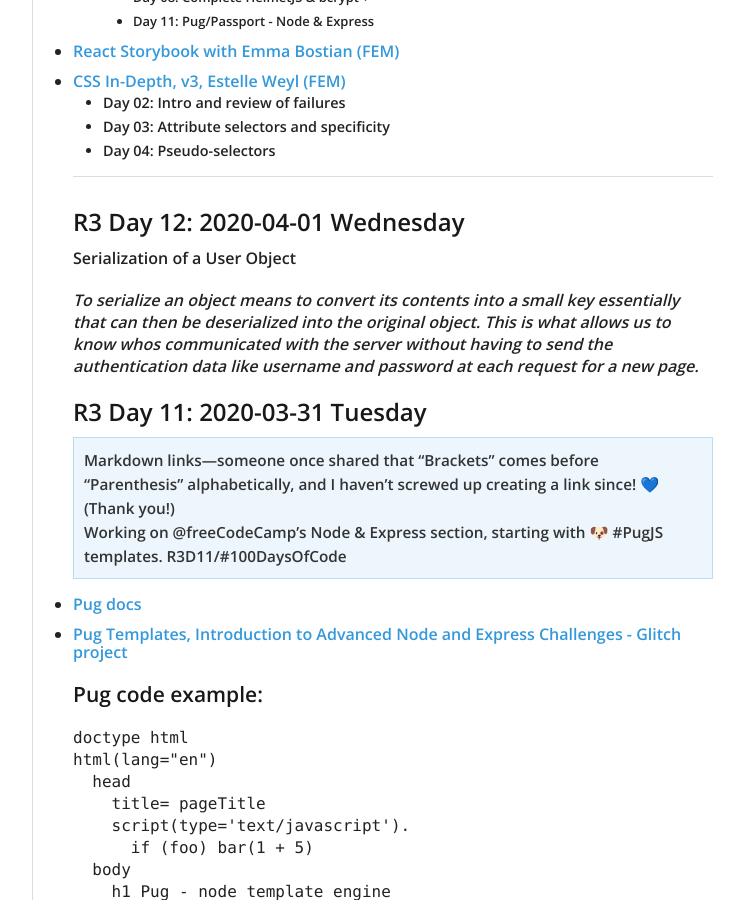
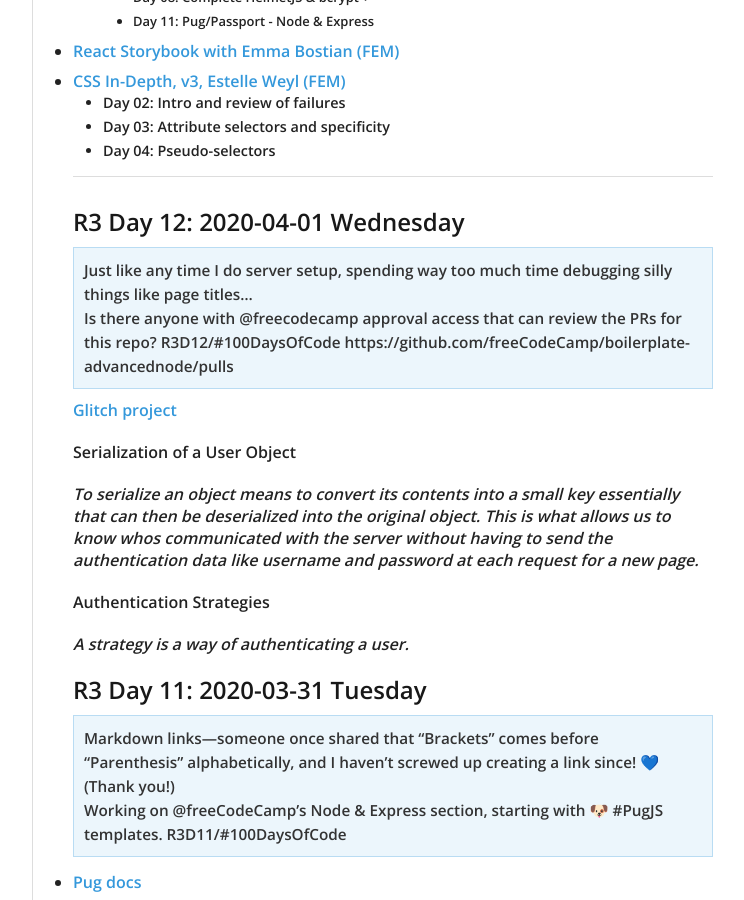
Before and after one commit to virtual/100daysofcode, a Jekyll site: the page built from index.md, in a window 1280 px wide and 900 px high, scrolled down 634 px. Shown: the whole window, without its empty margins (378-1122 px from the left). Built offline with Jekyll 4.4.1, drawn with Linux system fonts in a browser that asks for light colours; nearby versions of some CDN libraries; our own code applies the rules of GitHub Pages for plain Markdown files.

Commit message:
d12 passport and debugging page titles

```diff
--- a/index.md
+++ b/index.md
@@ -33,9 +33,20 @@
 
 ## R3 Day 12: 2020-04-01 Wednesday
 
+> Just like any time I do server setup, spending way too much time debugging silly things like page titles...
+>
+> Is there anyone with @freecodecamp approval access that can review the PRs for this repo? R3D12/#100DaysOfCode
+> https://github.com/freeCodeCamp/boilerplate-advancednode/pulls
+
+[Glitch project](https://glitch.com/~virtual-fcc-node-security)
+
 Serialization of a User Object
 
 _To serialize an object means to convert its contents into a small key essentially that can then be deserialized into the original object. This is what allows us to know whos communicated with the server without having to send the authentication data like username and password at each request for a new page._
+
+Authentication Strategies
+
+_A strategy is a way of authenticating a user._
 
 ## R3 Day 11: 2020-03-31 Tuesday
 
```
